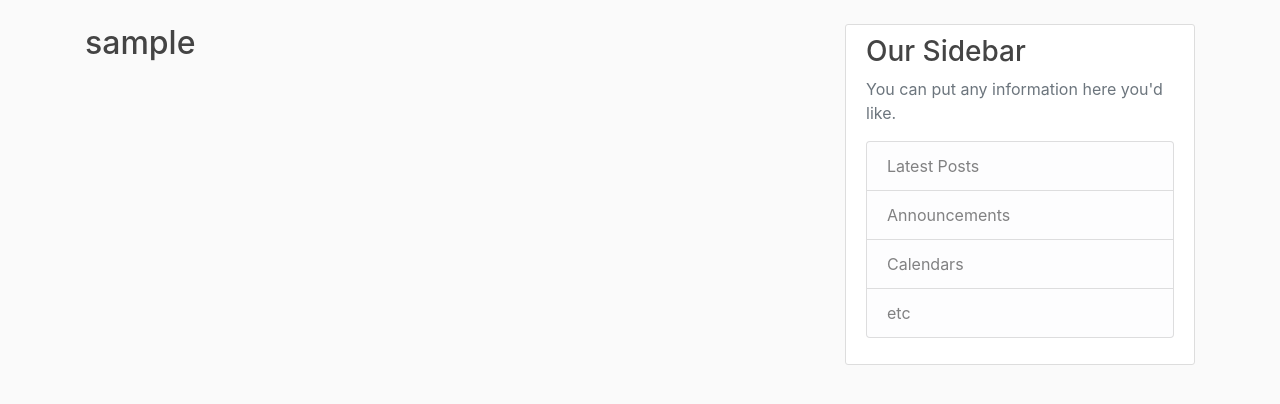
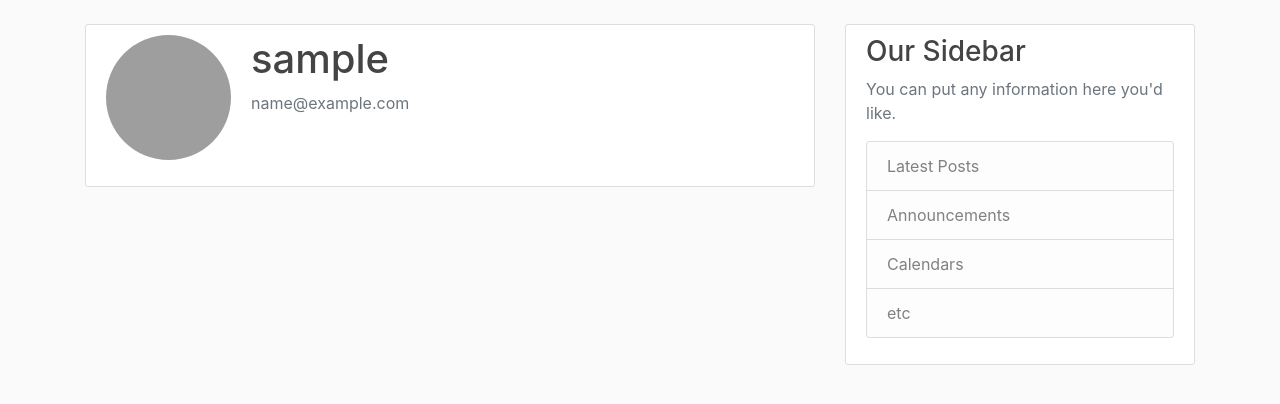
Before and after one commit to Maky55-hub/django-test, a Django app: page /users/profile in a window 1280 px wide. Shown: the part 56-460 px from the top of the page. Run offline with Django 3.2, Linux system fonts and the light colour scheme; the visitor is signed in with stand-in values (Sample User, id 1); style sheets or scripts are compiled from the project's sources; some libraries are stand-ins or nearby versions; grey boxes are pictures that could not be loaded.

Commit message:
[DJ-06]added static for media url to urls.py

```diff
--- a/test_project/test_project/urls.py
+++ b/test_project/test_project/urls.py
@@ -15,6 +15,8 @@ Including another URLconf
 """
 from django.contrib import admin
 from django.urls import path, include
+from django.conf import settings
+from django.conf.urls.static import static
 from django.contrib.auth import views as auth_views
 
 urlpatterns = [
@@ -24,3 +26,7 @@ urlpatterns = [
     path('users/', include('users.urls')),
     path('', include('blog.urls')),
 ]
+
+# needed inorder to be able to display images from media folder
+if settings.DEBUG:
+    urlpatterns += static(settings.MEDIA_URL, document_root=settings.MEDIA_ROOT)
--- a/test_project/users/templates/users/profile.html
+++ b/test_project/users/templates/users/profile.html
@@ -1,4 +1,13 @@
 {% extends 'blog/base.html' %}
 {% block content %}
-    <h2>{{ user.username }}</h2>
+    <div class="content-section">
+        <div class="media">
+            <img class="rounded-circle account-img" src="{{ user.profile.image.url }}">
+            <div class="media-body">
+            <h2 class="account-heading">{{ user.username }}</h2>
+            <p class="text-secondary">{{ user.email }}</p>
+            </div>
+        </div>
+      <!-- FORM HERE -->
+    </div>
 {% endblock content %}
```
